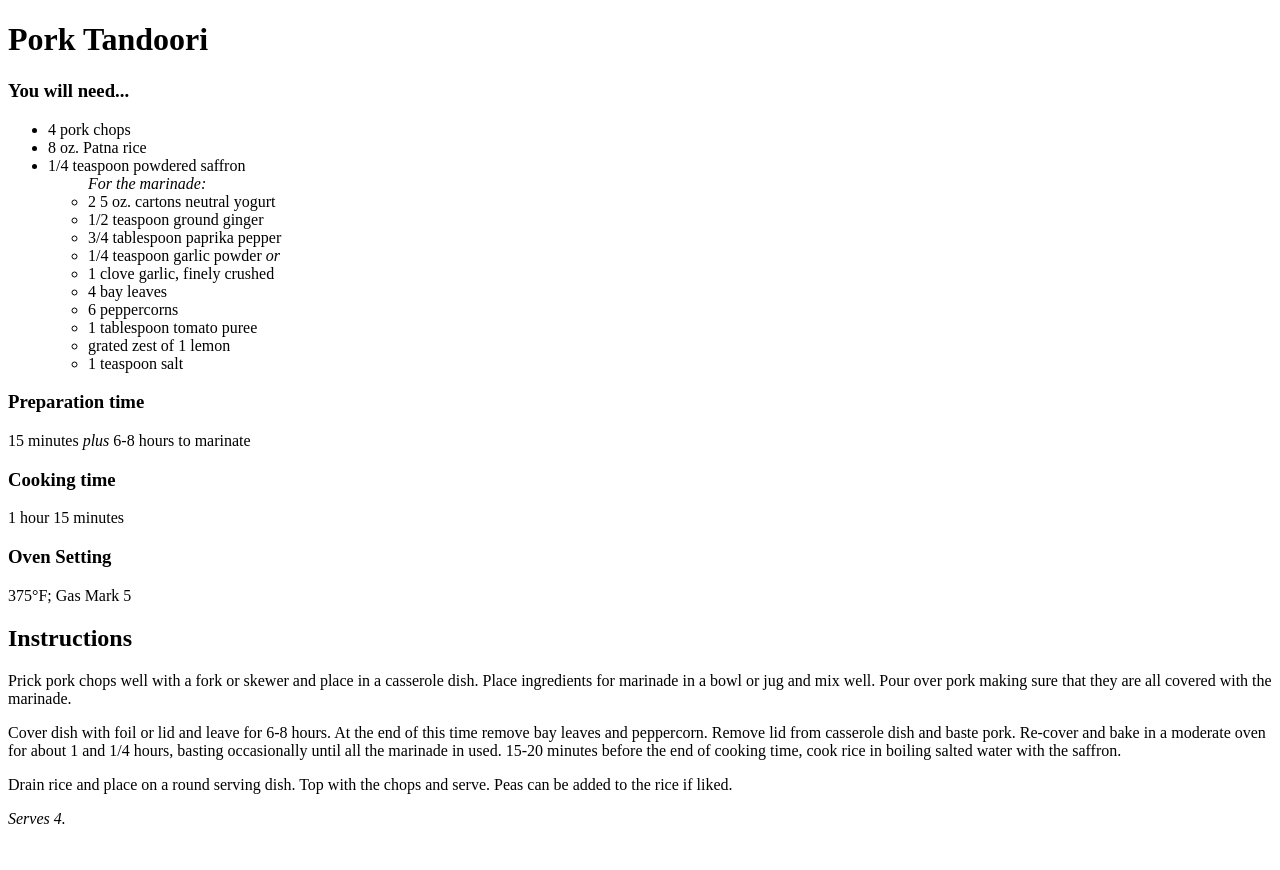
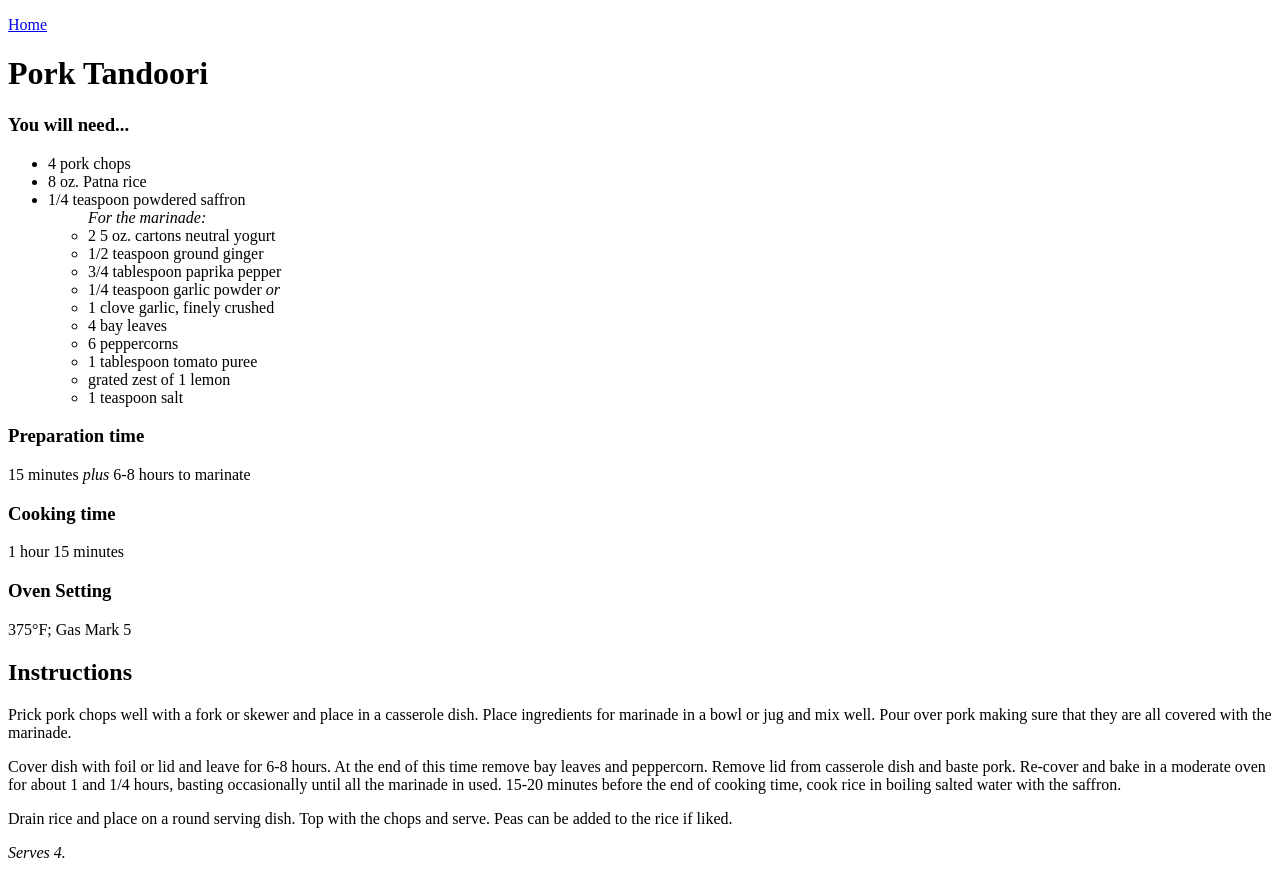
Before and after one commit to akatrack/odin-recipes, a plain HTML site: page recipes/pork-tandoori.html in a window 1280 px wide. Before the commit the page ends 836 px from the top, so only its background shows below. Drawn offline with Linux system fonts and the light colour scheme.

Commit message:
chore: add link to index.html in recipe page

```diff
--- a/recipes/pork-tandoori.html
+++ b/recipes/pork-tandoori.html
@@ -6,6 +6,7 @@
 	</head>
 
 	<body>
+		<p><a href="../">Home</a></p>
 		<h1>Pork Tandoori</h1>
 		<h3>You will need...</h3>
 		<ul>
```
